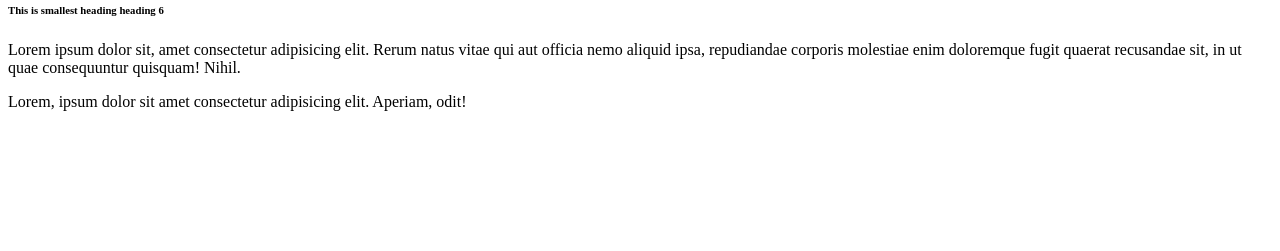
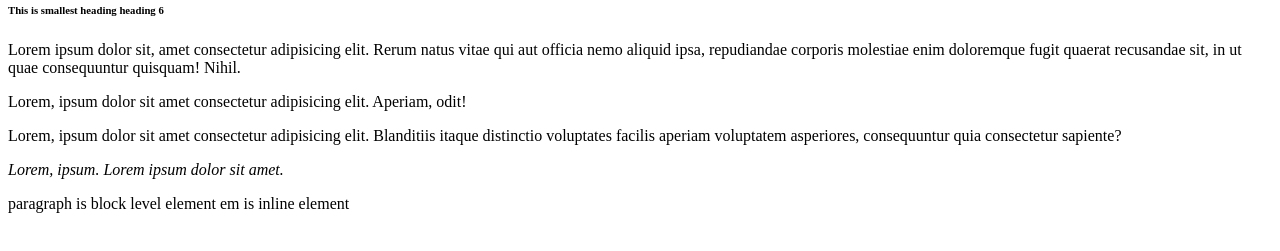
Before and after one commit to callbackhell-1/HTML, a plain HTML site: page HTML-BASICS/index.html in a window 1280 px wide. Shown: the part 79-330 px from the top of the page. Drawn offline with Linux system fonts and the light colour scheme.

Commit message:
inline vs block

```diff
--- a/HTML-BASICS/index.html
+++ b/HTML-BASICS/index.html
@@ -14,5 +14,13 @@
    <p>
     Lorem, ipsum dolor sit amet consectetur adipisicing elit. Aperiam, odit!
    </p>
+
+   <p>Lorem, ipsum dolor sit amet consectetur adipisicing elit. Blanditiis itaque distinctio voluptates facilis aperiam voluptatem asperiores, consequuntur quia consectetur sapiente?</p>
+   <em>Lorem, ipsum.</em>
+   <em>Lorem ipsum dolor sit amet.</em>
+   <p>
+     paragraph is block level element
+     em is inline element
+   </p>
   </body>
 </html>
```
